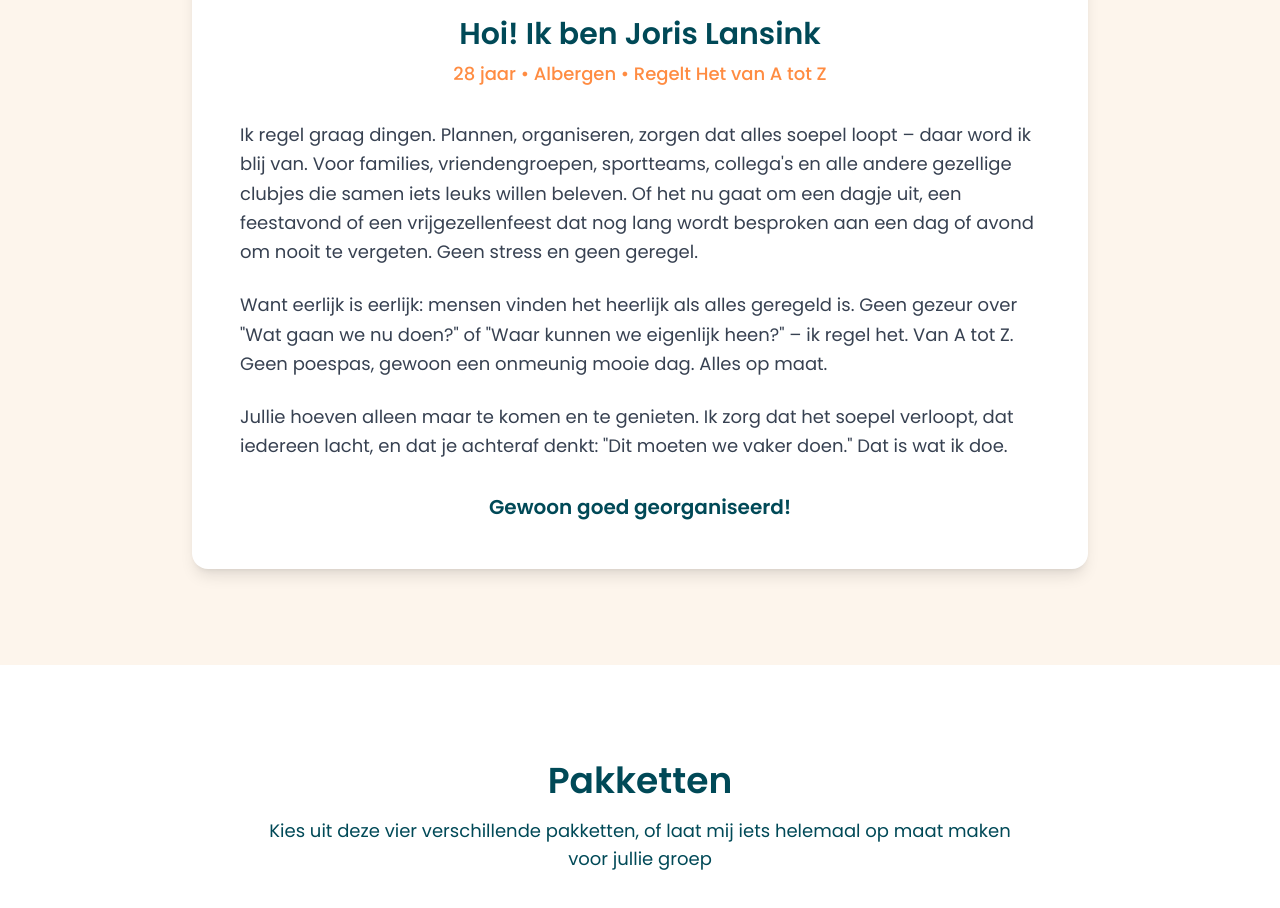
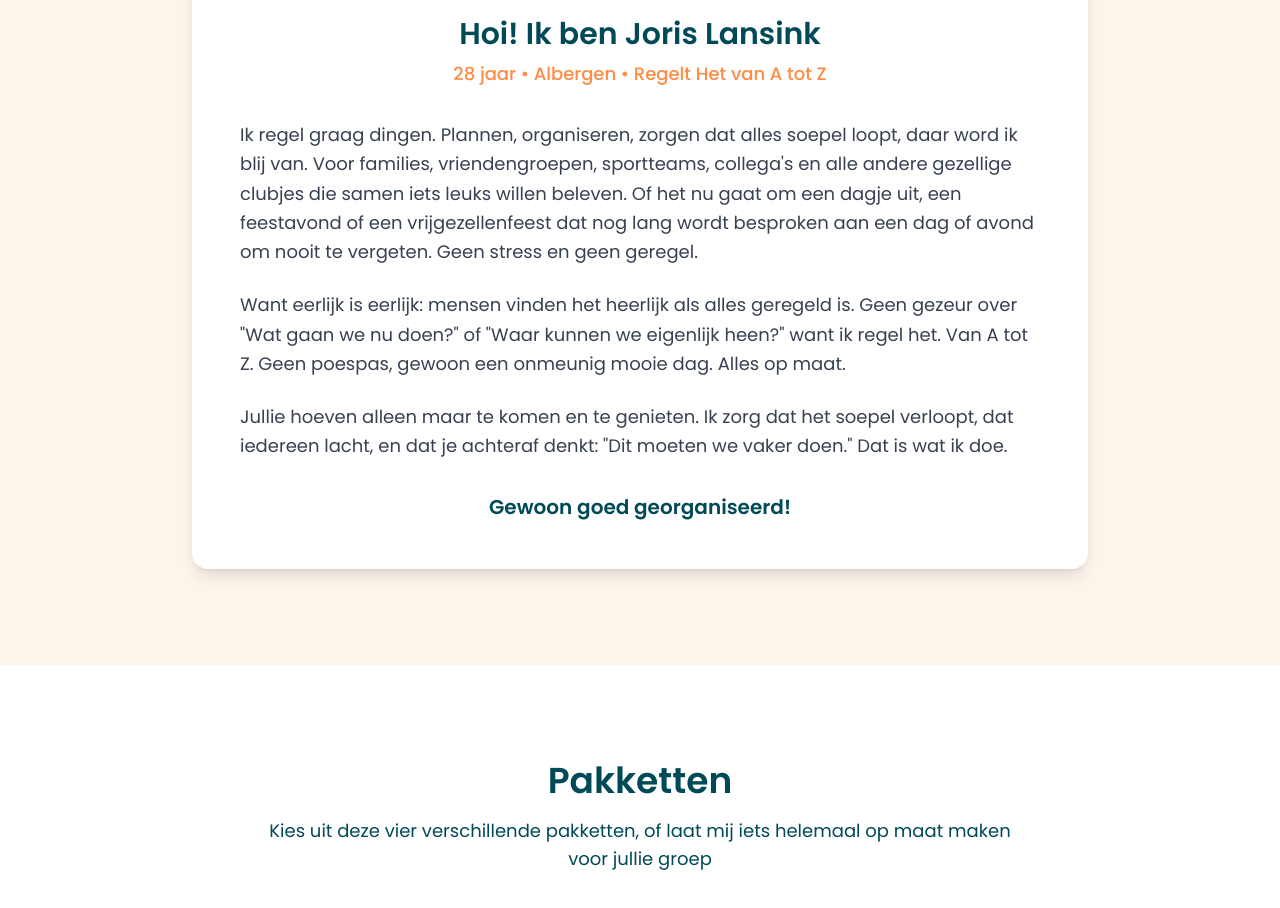
Before and after one commit to Rubenkl/jorisorganiseerthet-website, a React (Vite) app: page / in a window 1280 px wide. Shown: the part 1080-1988 px from the top of the page. Built offline with nearby package versions, Linux system fonts and the light colour scheme.

Commit message:
Refactor descriptive text
Rewrite the provided text to remove hyphens while maintaining grammatical correctness and clarity.

```diff
--- a/src/components/WatIkDoeSection.tsx
+++ b/src/components/WatIkDoeSection.tsx
@@ -27,14 +27,14 @@ const WatIkDoeSection = () => {
             {/* Personal story */}
             <div className="space-y-6 text-gray-700 leading-relaxed text-lg">
               <p>
-                Ik regel graag dingen. Plannen, organiseren, zorgen dat alles soepel loopt – daar word ik blij van.
+                Ik regel graag dingen. Plannen, organiseren, zorgen dat alles soepel loopt, daar word ik blij van.
                 Voor families, vriendengroepen, sportteams, collega's en alle andere gezellige clubjes die samen iets leuks willen beleven.
                 Of het nu gaat om een dagje uit, een feestavond of een vrijgezellenfeest dat nog lang wordt besproken aan een dag of avond om nooit te vergeten.
                 Geen stress en geen geregel.
               </p>
 
               <p>
-                Want eerlijk is eerlijk: mensen vinden het heerlijk als alles geregeld is. Geen gezeur over "Wat gaan we nu doen?" of "Waar kunnen we eigenlijk heen?" – ik regel het. Van A tot Z. Geen poespas, gewoon een onmeunig mooie dag. Alles op maat.
+                Want eerlijk is eerlijk: mensen vinden het heerlijk als alles geregeld is. Geen gezeur over "Wat gaan we nu doen?" of "Waar kunnen we eigenlijk heen?" want ik regel het. Van A tot Z. Geen poespas, gewoon een onmeunig mooie dag. Alles op maat.
               </p>
 
               <p>
```
